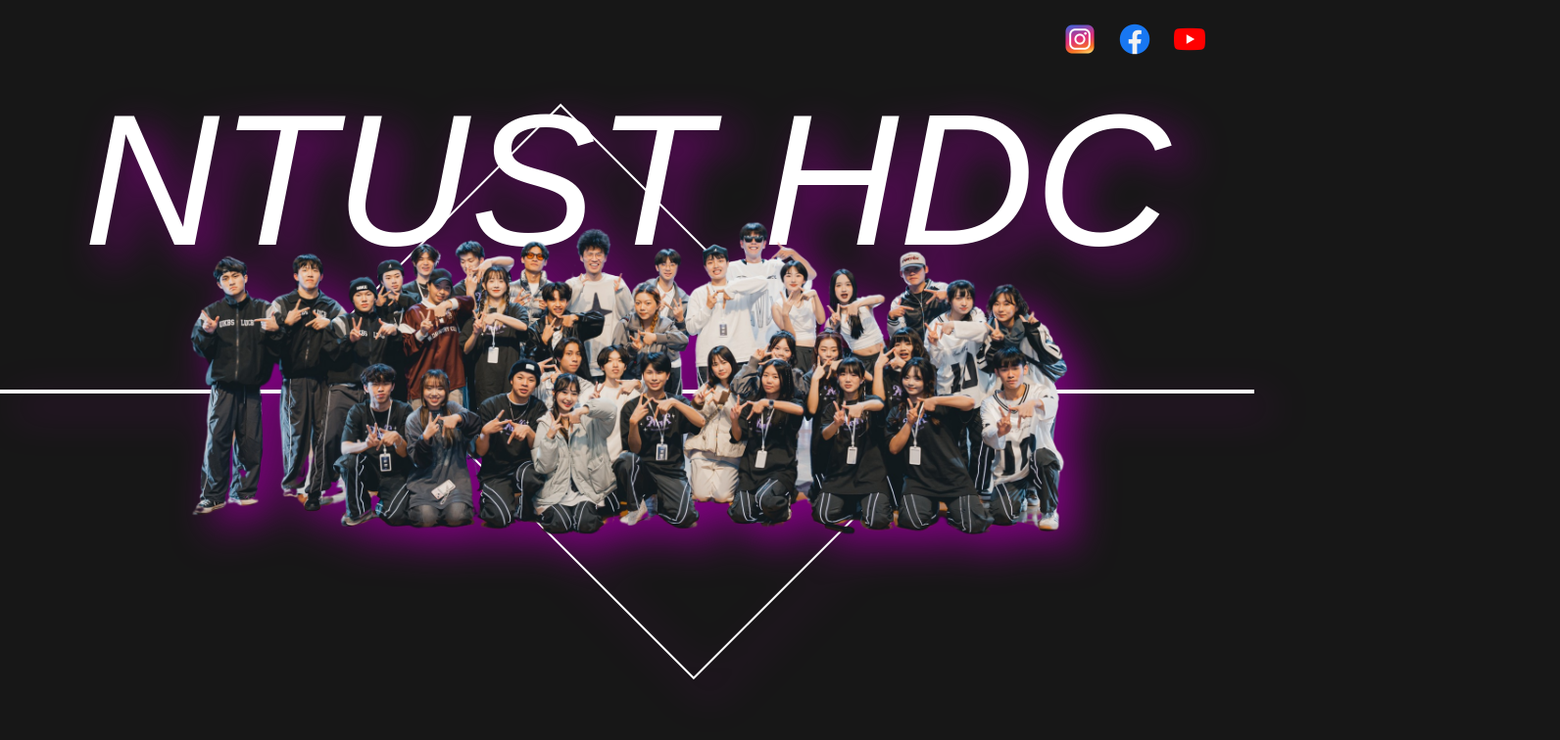
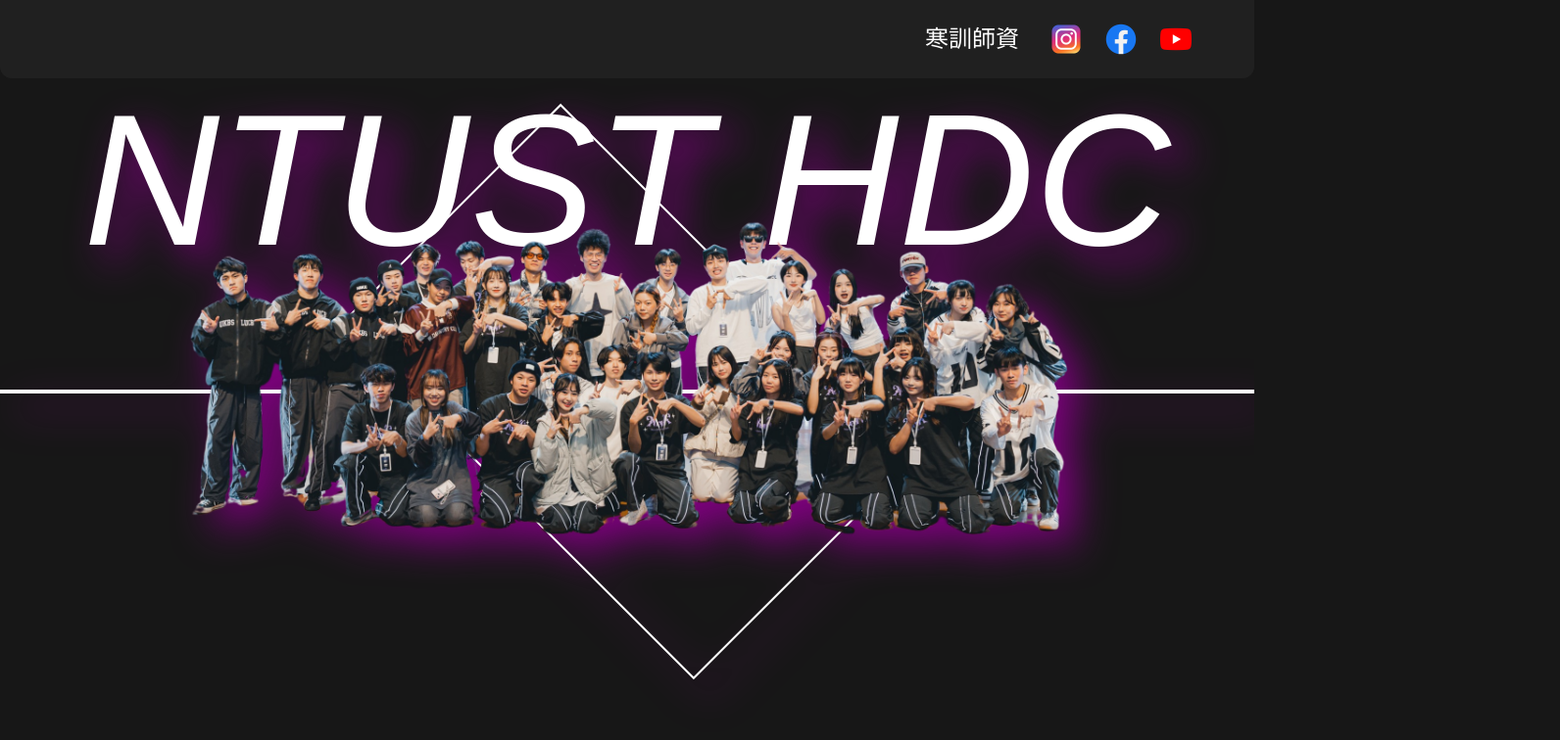
Before and after one commit to hank31169638/27hdc, a Next.js app in the folder frontend/: page / in a window 1280 px wide. Shown: the top 756 px of the page at 98% size, 1592 px wide, since content can reach past the window. Built offline with nearby package versions, Linux system fonts and the light colour scheme; a web font is replaced by a local one.

Commit message:
update header

```diff
--- a/frontend/src/app/globals.css
+++ b/frontend/src/app/globals.css
@@ -61,16 +61,17 @@ section {
 
 .card {
     @apply w-[38vh] m-2 lg:w-full z-[-1] border-2 border-solid border-white
-    lg:opacity-100 phone:opacity-0;
+    opacity-0 rounded-xl
+    ;
 }
 
 /* 具体卡片类继承基础卡片类并添加特有样式 */
 .left-card {
-    @apply card transform lg:translate-x-[-40vh];
+    @apply card transform lg:translate-y-[100px];
 }
 
 .right-card {
-    @apply card transform lg:translate-x-[40vh];
+    @apply card transform lg:translate-y-[100px];
 }
 
 .mid-card {
@@ -85,3 +86,39 @@ section {
 .icon{
     @apply hover:scale-105 hover:cursor-pointer;
 }
+
+.header{
+    @apply fixed w-full h-[80px] flex justify-end items-center z-[1001] gap-x-8
+    ;
+}
+
+
+a {
+  position: relative;
+  text-decoration: none; /* 移除默认下划线 */
+}
+
+/* 下划线元素 */
+a::after {
+  content: '';
+  position: absolute;
+  left: 0;
+  bottom: -2px; /* 下划线距离文字的距离，可根据需要调整 */
+  width: 100%;
+  height: 2px; /* 下划线的高度，可根据需要调整 */
+  background-color: skyblue; /* 下划线颜色，与文字颜色相同 */
+  transform: scaleX(0);
+  transform-origin: right;
+  transition: transform 0.3s ease;
+}
+
+/* 悬停时的下划线动画 */
+a:hover::after,
+a:focus::after {
+  transform: scaleX(1);
+  transform-origin: left;
+}
+
+a:checked::after {
+  transform: scaleX(0);
+}
--- a/frontend/src/components/common/header-icon.tsx
+++ b/frontend/src/components/common/header-icon.tsx
@@ -6,7 +6,7 @@ export default function HeaderIcon() {
     const iconSrcLink = ["https://www.instagram.com/ntust_hdc/", "https://www.facebook.com/NTUST.HDC", "https://www.youtube.com/channel/UCr3bdKBikyXCd41djDYS-Kw"]
 
     return (
-        <div className="fixed flex flex-row top-[3%] right-[50px] gap-x-6">
+        <div className="flex flex-row gap-x-6 pr-16">
             {iconSrcList.map((src, index) => (
                 <div key={index} className="icon">
                     <a href={iconSrcLink[index]} target="_blank">
--- a/frontend/src/components/common/header.tsx
+++ b/frontend/src/components/common/header.tsx
@@ -1,10 +1,21 @@
 import HeaderIcon from "@/components/common/header-icon";
+import Link from 'next/link';
+
 export default function Header() {
     return (
-        <header className={`fixed w-full h-[80px] flex items-center z-[1001]`}>
-            <div>
-                <HeaderIcon/>
+        <header className={`header`}>
+
+            <div className="text-2xl">
+                <Link href="/winter_vacation_train">寒訓師資</Link>
             </div>
+
+            <HeaderIcon/>
+
+            {/* Modal */}
+            <div className="fixed bg-gray-300
+            w-screen h-[80px] opacity-5
+            rounded-b-xl -z-10
+            "/>
         </header>
     )
 }
--- a/frontend/src/components/section/section01.tsx
+++ b/frontend/src/components/section/section01.tsx
@@ -16,7 +16,10 @@ export default function Section01() {
 
             mm.add('(min-width: 1024px)', () => {
                 gsap.to('.left-card', {
-                    x: '1vw',
+                    y: -5,
+                    opacity: 1,
+                    duration: 1,
+                    ease: 'power2.out',
                     scrollTrigger: {
                         trigger: '.left-card',
                         start: 'top bottom',
@@ -25,7 +28,10 @@ export default function Section01() {
                     },
                 });
                 gsap.to('.right-card', {
-                    x: '-1vw',
+                    y: -5,
+                    opacity: 1,
+                    duration: 1,
+                    ease: 'power2.out',
                     scrollTrigger: {
                         trigger: '.right-card',
                         start: 'top bottom',
@@ -65,6 +71,7 @@ export default function Section01() {
             });
 
             gsap.to('.mid-card', {
+                y:-5,
                 opacity: 1,
                 filter: 'blur(0px)',
                 duration: 1,
```
Also changed, not shown: frontend/src/app/winter_vacation_train/page.tsx (added, +8 -0 lines), frontend/public/hdc_icon.jpg (added). Lines whose indentation alone changed are shown as unchanged.
